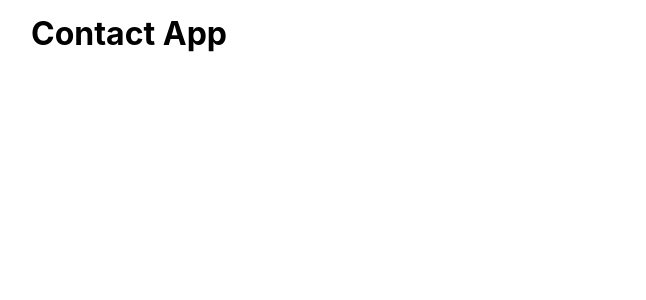
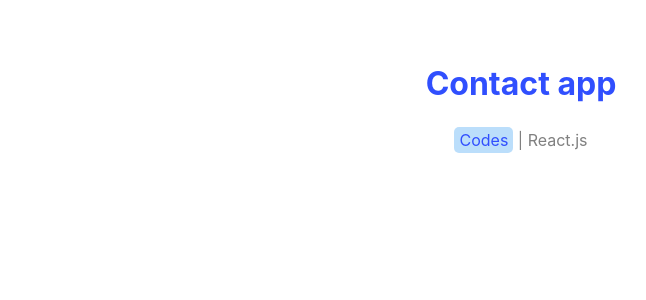
Before and after one commit to MehrabVosough/Contact, a React (Vite) app: page / in a window 1280 px wide. Shown: the top 300 px of the page, without its empty margins (119-765 px from the left). Built offline with nearby package versions, Linux system fonts and the light colour scheme.

Commit message:
Components File Added | Header Created

```diff
--- a/src/App.jsx
+++ b/src/App.jsx
@@ -1,3 +1,4 @@
+import Header from "./components/Header"
 
 
 function App() {
@@ -5,7 +6,7 @@
 
   return (
     <>
-      <h1>Contact App</h1>
+      <Header/>
     </>
   )
 }
--- /dev/null
+++ b/src/components/Header.jsx
@@ -0,0 +1,15 @@
+import styles from "./Header.module.css";
+
+function Header() {
+	return (
+		<div className={styles.container}>
+			<h1>Contact app</h1>
+			<p>
+				<a href="https://github.com/MehrabVosough/Contact/tree/main">Codes</a> |
+				React.js
+			</p>
+		</div>
+	);
+}
+
+export default Header;
--- /dev/null
+++ b/src/components/Header.module.css
@@ -0,0 +1,27 @@
+.container {
+	margin: 50px 0;
+	text-align: center;
+}
+
+.container h1 {
+	color: #304ffe;
+	margin-bottom: 20px;
+}
+
+.container p {
+	color: grey;
+}
+
+.container a {
+	text-decoration: none;
+	color: #304ffe;
+	background-color: #bbdefb;
+	padding: 3px 5px;
+	border-radius: 5px;
+	transition: 0.2s all ease-in-out;
+}
+
+.container a:hover {
+	color: #bbdefb;
+	background-color: #304ffe;
+}
```
